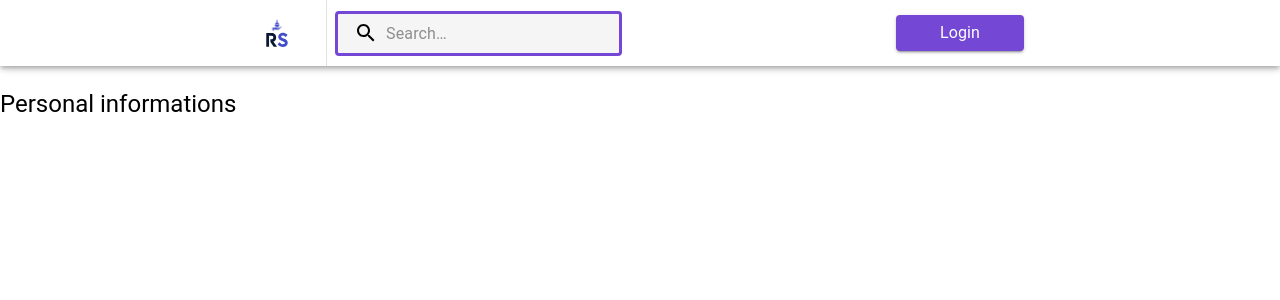
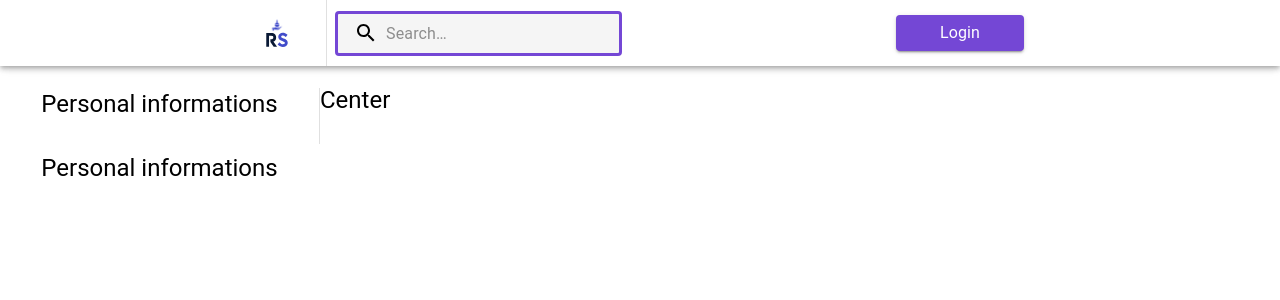
Before and after one commit to researchshare-official/frontend, a Next.js app: page /detailed_search in a window 1280 px wide. Shown: the top 300 px of the page. Built offline with nearby package versions, Linux system fonts and the light colour scheme.

Commit message:
add sidebar

```diff
--- /dev/null
+++ b/components/detailed_search/SideBar.tsx
@@ -0,0 +1,75 @@
+import Image from 'next/image'
+import { styled, alpha, useTheme } from '@mui/material/styles';
+import MUIAppBar from '@mui/material/AppBar';
+import Box from '@mui/material/Box';
+import { useRouter } from 'next/router'
+import Toolbar from '@mui/material/Toolbar';
+import IconButton from '@mui/material/IconButton';
+import SearchIcon from '@mui/icons-material/Search';
+import InputBase from '@mui/material/InputBase';
+import Divider from '@mui/material/Divider';
+import { NextPage } from 'next';
+import { useContext } from 'react';
+import Button from '@mui/material/Button';
+import { Typography } from '@mui/material';
+
+const Search = styled('div')(({ theme }) => ({
+    position: 'relative',
+    borderRadius: theme.shape.borderRadius,
+    backgroundColor: alpha(theme.palette.grey[400], 0.15),
+    '&:hover': {
+        backgroundColor: alpha(theme.palette.grey[400], 0.25),
+    },
+    marginLeft: 0,
+    width: '100%',
+    border: 'solid',
+    borderColor: theme.palette.secondary.main,
+    [theme.breakpoints.up('sm')]: {
+        marginLeft: theme.spacing(1),
+        width: 'auto',
+    },
+}));
+
+const SearchIconWrapper = styled('div')(({ theme }) => ({
+    padding: theme.spacing(0, 2),
+    height: '100%',
+    position: 'absolute',
+    pointerEvents: 'none',
+    display: 'flex',
+    alignItems: 'center',
+    justifyContent: 'center',
+}));
+
+const StyledInputBase = styled(InputBase)(({ theme }) => ({
+    color: 'inherit',
+    '& .MuiInputBase-input': {
+        padding: theme.spacing(1, 1, 1, 0),
+        // vertical padding + font size from searchIcon
+        paddingLeft: `calc(1em + ${theme.spacing(4)})`,
+        transition: theme.transitions.create('width'),
+        width: '100%',
+        [theme.breakpoints.up('sm')]: {
+            width: '25ch',
+            '&:focus': {
+                width: '40ch',
+            },
+        },
+    },
+}));
+
+const SideBar: NextPage = (props) => {
+
+    return (
+        <Box sx={{ display: 'flex', flexDirection: 'row', width: 1/4,  height: '7vh'}}>
+            <Box sx={{ display: 'flex', flexDirection: 'column', alignItems: 'center', width: 1/1}}>
+                <Typography variant="h5" sx={{marginTop:'2rem'}}> Personal informations </Typography>
+                <Typography variant="h5" sx={{marginTop:'2rem', alignSelf: 'center'}}> Personal informations </Typography>
+            </Box>
+            <Box sx={{ display: 'flex-end', flexDirection: 'row-reverse', marginLeft: 'auto'}}>
+                <Divider variant="middle" orientation='vertical' sx={{marginTop:'2rem', alignSelf: 'right'}}/>
+            </Box>
+        </Box>
+    )
+};
+
+export default SideBar;
--- a/pages/detailed_search.tsx
+++ b/pages/detailed_search.tsx
@@ -3,6 +3,7 @@ import { List, Box, ListItem, Divider, Typography, Tabs, Tab, ListItemIcon, List
 import Head from 'next/head'
 import styles from '../styles/Home.module.css'
 import AppBar from '../components/AppBar'
+import SideBar from '../components/detailed_search/SideBar'
 
 const Detailed_search: NextPage = () => {
     return (
@@ -15,8 +16,9 @@ const Detailed_search: NextPage = () => {
             <Box sx={{ display: 'flex', height: '7vh', justifyContent: 'center'}}>
                 <AppBar />
             </Box>
-            <Box sx={{ display: 'flex', height: '7vh', justifyContent: 'left'}}>
-                <Typography variant="h5" sx={{marginTop:'2rem', alignSelf: 'left'}}> Personal informations </Typography>
+            <Box sx={{ display: 'flex', height: '7vh'}}>
+                <SideBar />
+                <Typography variant="h5" sx={{marginTop:'2rem', alignSelf: 'center'}}> Center </Typography>
             </Box>
         </div>
     )
```
